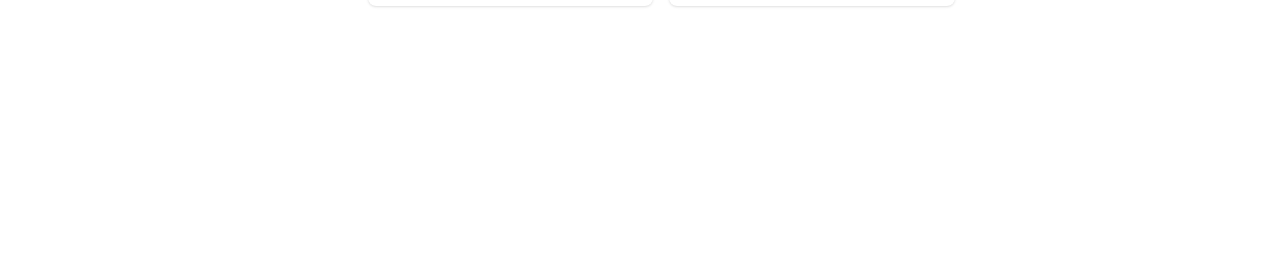
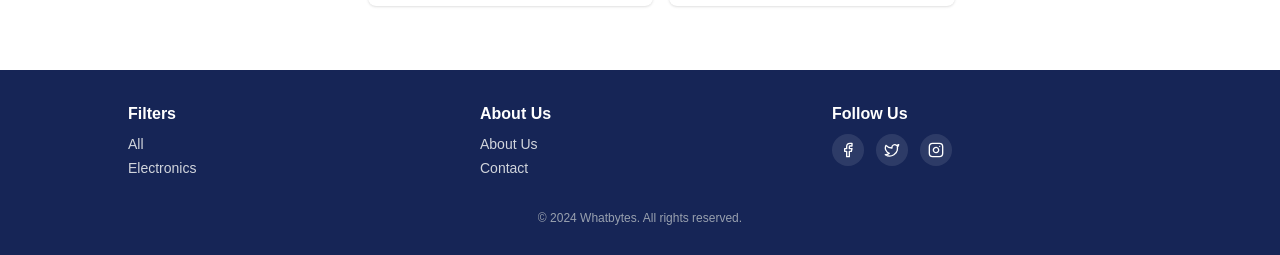
Before and after one commit to BISHAL095/whatbytes-frontend, a Next.js app: page / in a window 1280 px wide. Shown: the part 1120-1375 px from the top of the page. Before the commit the page ends 1150 px from the top, so only its background shows below. Built offline with nearby package versions, Linux system fonts and the light colour scheme.

Commit message:
feat: footer with links and social icons

```diff
--- a/src/app/page.js
+++ b/src/app/page.js
@@ -3,6 +3,7 @@
 import { useMemo } from "react";
 import { useRouter, useSearchParams } from "next/navigation";
 import Header from "@/components/Header";
+import Footer from "@/components/Footer";
 import Sidebar from "@/components/Sidebar";
 import ProductGrid from "@/components/ProductGrid";
 import products from "@/data/products";
@@ -53,6 +54,7 @@ export default function Home() {
           <ProductGrid products={filteredProducts} onAddToCart={(p) => addToCart(p, 1)} />
         </div>
       </div>
+      <Footer />
     </main>
   );
 }
--- /dev/null
+++ b/src/components/Footer.jsx
@@ -0,0 +1,44 @@
+import { Facebook, Twitter, Instagram } from "lucide-react";
+
+export default function Footer() {
+  return (
+    <footer className="bg-blue-950 text-white px-6 py-8 mt-10">
+      <div className="max-w-5xl mx-auto grid grid-cols-1 sm:grid-cols-3 gap-8">
+        <div>
+          <h3 className="font-semibold mb-2">Filters</h3>
+          <ul className="text-sm text-gray-300 space-y-1">
+            <li>All</li>
+            <li>Electronics</li>
+          </ul>
+        </div>
+
+        <div>
+          <h3 className="font-semibold mb-2">About Us</h3>
+          <ul className="text-sm text-gray-300 space-y-1">
+            <li>About Us</li>
+            <li>Contact</li>
+          </ul>
+        </div>
+
+        <div>
+          <h3 className="font-semibold mb-2">Follow Us</h3>
+          <div className="flex gap-3">
+            <a href="#" className="bg-white/10 hover:bg-white/20 p-2 rounded-full">
+              <Facebook className="w-4 h-4" />
+            </a>
+            <a href="#" className="bg-white/10 hover:bg-white/20 p-2 rounded-full">
+              <Twitter className="w-4 h-4" />
+            </a>
+            <a href="#" className="bg-white/10 hover:bg-white/20 p-2 rounded-full">
+              <Instagram className="w-4 h-4" />
+            </a>
+          </div>
+        </div>
+      </div>
+
+      <p className="text-xs text-gray-400 mt-8 text-center">
+        © 2024 Whatbytes. All rights reserved.
+      </p>
+    </footer>
+  );
+}
```
